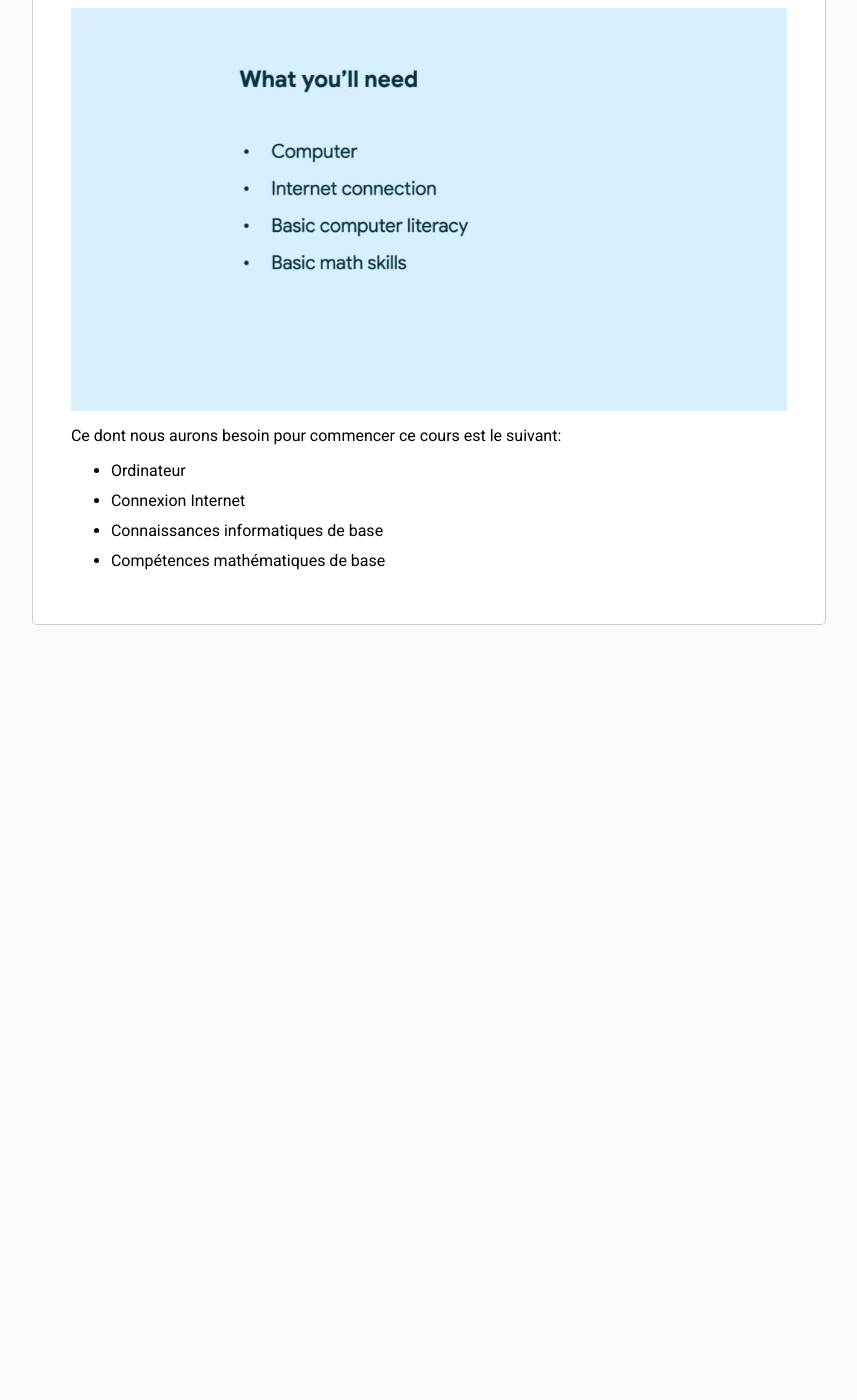
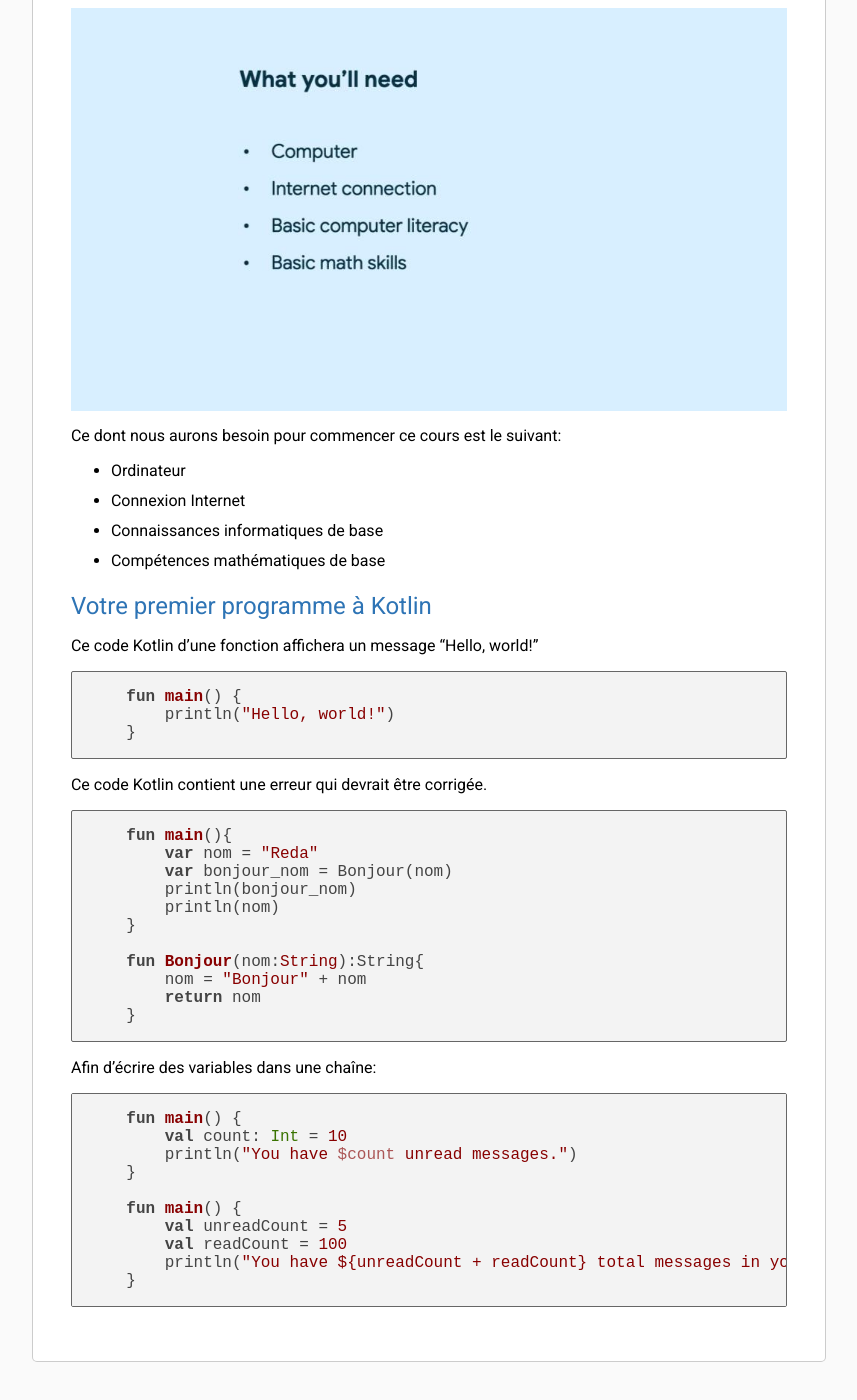
Before and after one commit to solicoders/Grain-Reda-autoformation-android, a Jekyll site: the page built from docs/1.1-Présentation-de-la-programmation-en-Kotlin/1.1-Présentation-de-la-programmation-en-Kotlin.md, in a window 1280 px wide and 1400 px high, scrolled down 1657 px. Shown: the whole window, without its empty margins (211-1068 px from the left). Built offline with Jekyll 4.4.1, drawn with Linux system fonts in a browser that asks for light colours; before the commit the page ends 2320 px from its top, so only the background shows below that.

Commit message:
update presentation

`````diff
--- a/docs/1.1-Présentation-de-la-programmation-en-Kotlin/1.1-Présentation-de-la-programmation-en-Kotlin.md
+++ b/docs/1.1-Présentation-de-la-programmation-en-Kotlin/1.1-Présentation-de-la-programmation-en-Kotlin.md
@@ -27,3 +27,42 @@ Ce dont nous aurons besoin pour commencer ce cours est le suivant:
 - Connexion Internet
 - Connaissances informatiques de base
 - Compétences mathématiques de base
+
+## Votre premier programme à Kotlin
+
+Ce code Kotlin d'une fonction affichera un message "Hello, world!"
+
+````kotlin
+    fun main() {
+        println("Hello, world!")
+    }
+````
+Ce code Kotlin contient une erreur qui devrait être corrigée.
+
+````kotlin
+    fun main(){
+        var nom = "Reda"
+        var bonjour_nom = Bonjour(nom)
+        println(bonjour_nom)
+        println(nom)
+    }
+
+    fun Bonjour(nom:String):String{
+        nom = "Bonjour" + nom
+        return nom
+    }
+````
+Afin d'écrire des variables dans une chaîne:
+
+````kotlin
+    fun main() {
+        val count: Int = 10
+        println("You have $count unread messages.")
+    }
+
+    fun main() {
+        val unreadCount = 5
+        val readCount = 100
+        println("You have ${unreadCount + readCount} total messages in your inbox.")
+    }
+````
`````
Also changed, not shown: 1 other file.
